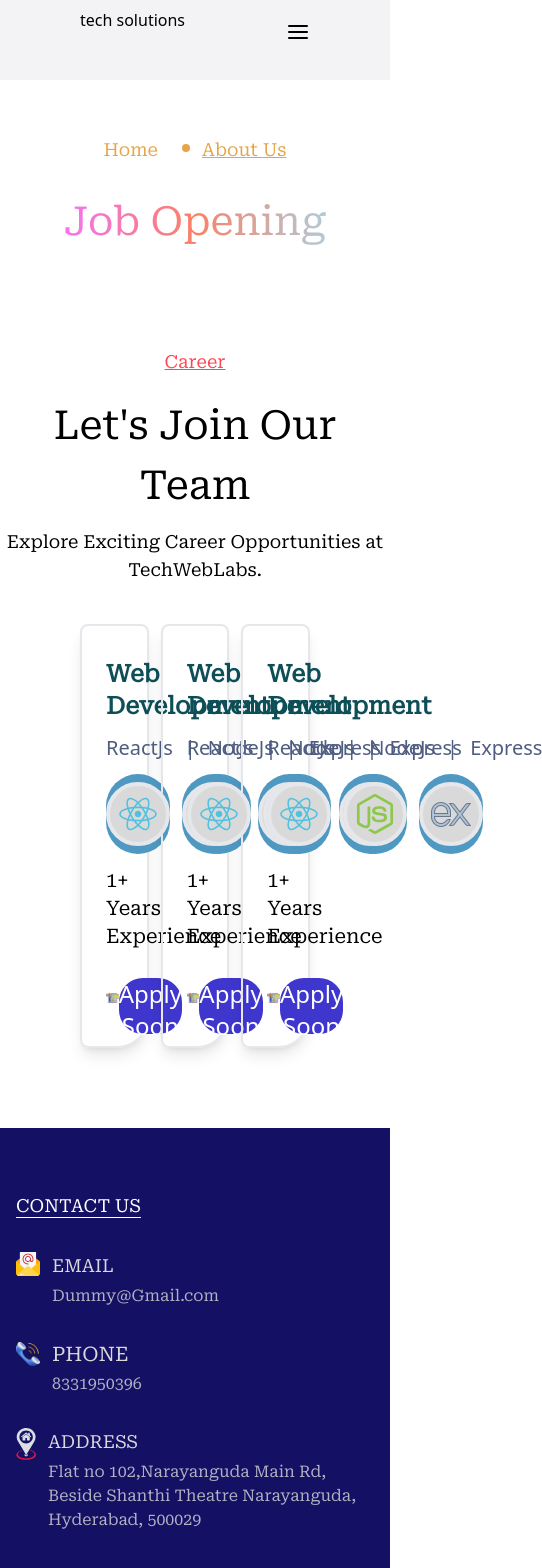
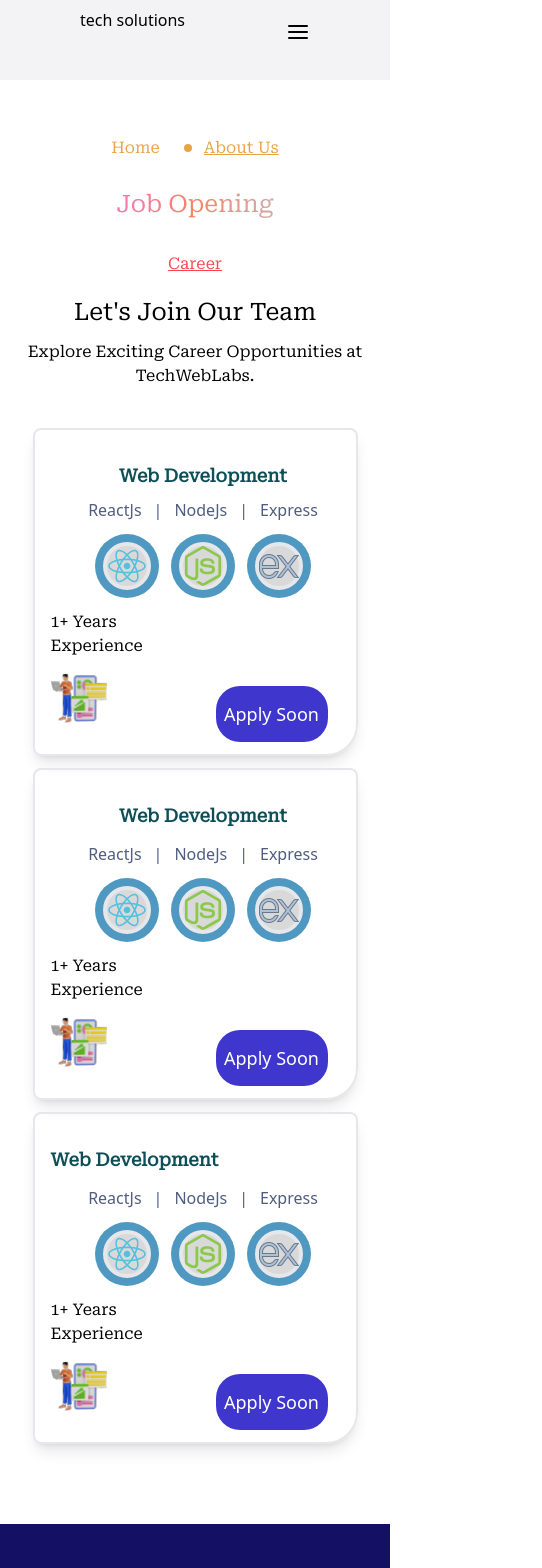
Before and after one commit to Taterao3133/Ourwebsite, a React (Create React App) app in the folder Client/: page /career in a window 390 px wide. Shown: the top 1568 px of the page, 542 px wide, since content can reach past the window. Built offline with nearby package versions, Linux system fonts and the light colour scheme.

Commit message:
mobile responces

```diff
--- a/Client/src/components/Header/Header.jsx
+++ b/Client/src/components/Header/Header.jsx
@@ -69,7 +69,7 @@ function Header() {
           <div className="lg:hidden bg-[#fffefe] fixed top-16 border-[1px] right-0 h-full w-3/4 z-50 flex flex-col items-end transition-transform duration-300">
             <Link to='/' onClick={toggleMenu} className={`${location.pathname === '/' ? 'bg-[#cef1ea]' : ''} text-lg font-medium font-raleway hover:text-white hover:bg-[#cef1ea] p-2 mt-2 rounded-lg w-full text-center`}>Home</Link>
             <Link to='/service' onClick={toggleMenu} className={`${location.pathname === '/service' ? 'bg-[#cef1ea]' : ''} text-lg font-medium font-raleway hover:text-white hover:bg-[#cef1ea] p-2 rounded-lg w-full text-center`}>Services</Link>
-            <Link to='/courses' onClick={toggleMenu} className={`${location.pathname === '/courses' ? 'bg-[#cef1ea]' : ''} text-lg font-medium font-raleway hover:text-white hover:bg-[#cef1ea] p-2 rounded-lg w-full text-center`}>Courses</Link>
+            <Link to='/career' onClick={toggleMenu} className={`${location.pathname === '/career' ? 'bg-[#cef1ea]' : ''} text-lg font-medium font-raleway hover:text-white hover:bg-[#cef1ea] p-2 rounded-lg w-full text-center`}>Career</Link>
             <Link to='/about' onClick={toggleMenu} className={`${location.pathname === '/about' ? 'bg-[#cef1ea]' : ''} text-lg font-medium font-raleway hover:text-white hover:bg-[#cef1ea] p-2 rounded-lg w-full text-center`}>About Us</Link>
             <Link to='/contact' onClick={toggleMenu} className={`${location.pathname === '/contact' ? 'bg-[#cef1ea] text-white' : ''} text-lg font-medium font-raleway hover:text-white hover:bg-[#cef1ea] p-2 rounded-lg w-full text-center`}>Contact Us</Link>
         </div>
--- a/Client/src/pages/Career.jsx
+++ b/Client/src/pages/Career.jsx
@@ -19,111 +19,111 @@ function Career() {
     <div className='career'>
         <div className="w-full h-auto bg-[#fff]">
             <div className="txt flex  pt-14 justify-center items-center space-x-5 text-center">
-                <h2 className='text-[#E7A548] text-lg font-roboto-serif font-medium'><Link to='/'> Home</Link>  </h2>
+                <h2 className='text-[#E7A548] text-lg max-sm:text-base font-roboto-serif font-medium'><Link to='/'> Home</Link>  </h2>
                 <div className="flex">
                 <GoDotFill className="text-[#E7A548] mt-1" />
-                <h4 className='text-[#E7A548] underline text-lg ml-2 font-roboto-serif font-medium'>About Us</h4>
+                <h4 className='text-[#E7A548] underline text-lg max-sm:text-base ml-2 font-roboto-serif font-medium'>About Us</h4>
                 </div>
             </div>
             <div className="bx justify-center items-center w-72  h-auto mx-auto mt-7">
-              <h1 className='text-[40px] font-roboto-serif font-medium  text-center bg-clip-text text-transparent w-72  bg-gradient-to-r from-[#F471FF] via-[#FA8166] to-[#AAD2E2]'>Job Opening</h1>
+              <h1 className='text-[40px]  max-sm:text-2xl font-roboto-serif font-medium  text-center bg-clip-text text-transparent w-72  bg-gradient-to-r from-[#F471FF] via-[#FA8166] to-[#AAD2E2]'>Job Opening</h1>
 
             </div>
-            <div className="txt-2 text-center">
-                <p className=' text-lg font-roboto-serif font-medium underline text-[#FD4755] mt-24 '>Career</p>
-                <h1 className='text-[40px] font-roboto-serif font-medium mt-5'>Let's Join Our Team</h1>
-                <h3 className='text-lg font-roboto-serif font-medium mt-3'>Explore Exciting Career Opportunities at TechWebLabs.</h3>
+            <div className="txt-2 text-center max-sm:mx-4">
+                <p className=' text-lg max-sm:text-base font-roboto-serif font-medium underline text-[#FD4755]  max-sm:mt-8 lg:mt-24 '>Career</p>
+                <h1 className='text-[40px] max-sm:text-2xl font-roboto-serif font-medium mt-5'>Let's Join Our Team</h1>
+                <h3 className='text-lg max-sm:text-base font-roboto-serif font-medium mt-3'>Explore Exciting Career Opportunities at TechWebLabs.</h3>
             </div>
             {/* career boxes */}
-            <div className="bxs grid grid-cols-3 mx-20 mt-10 gap-3 mb-20">
-               <div className="b-c border-2 w-full h-auto pl-6 rounded-br-[32px] rounded-lg shadow-lg">
-               <h3 className="text-[#0D4E57] pt-8 font-roboto-serif text-2xl font-semibold">Web Development</h3>
-                    <div className="flex text-xl text-[#4F5D81] mt-3 space-x-3">
+            <div className="bxs grid lg:grid-cols-3 lg:mx-20  max-sm:space-y-3  mt-10 lg:gap-3 mb-20">
+               <div className="b-c border-2 w-full max-sm:w-5/6 max-sm:mx-auto  max-sm:pl-4 h-auto pl-6 rounded-br-[32px] rounded-lg shadow-lg">
+               <h3 className="text-[#0D4E57] max-sm:text-center max-sm:mx-auto pt-8 font-roboto-serif max-sm:text-lg text-2xl font-semibold">Web Development</h3>
+                    <div className="flex text-xl max-sm:text-base max-sm:justify-center max-sm:items-center text-[#4F5D81] max-sm:mt-2 mt-3 space-x-3">
                         <p>ReactJs</p> <p>|</p>
                         <p>NodeJs</p> <p>|</p>
                         <p>Express</p>
                     </div>
-                    <div className="icns space-x-3 flex mt-3">
-                        <div className="otr w-20 h-20 bg-[#4F98C1] rounded-full flex items-center justify-center">
-                            <div className="mdl w-16 h-16 bg-[#D9D9D9] border-4  rounded-full flex items-center justify-center backdrop-blur-xl shadow-[0_1px_3px_rgba(217, 217, 217, 1)]">
+                    <div className="icns space-x-3 max-sm:justify-center max-sm:items-center flex  mt-3">
+                        <div className="otr max-sm:w-16 max-sm:h-16 w-20 h-20 bg-[#4F98C1] rounded-full flex items-center justify-center">
+                            <div className="mdl max-sm:w-12 max-sm:h-12 w-16 h-16 bg-[#D9D9D9] border-4  rounded-full flex items-center justify-center backdrop-blur-xl shadow-[0_1px_3px_rgba(217, 217, 217, 1)]">
                                 <img src={reacticon} alt="" className="relative" />
                             </div>
                         </div>
-                        <div className="otr w-20 h-20 bg-[#4F98C1] rounded-full flex items-center justify-center">
-                            <div className="mdl w-16 h-16 bg-[#D9D9D9] border-4  rounded-full flex items-center justify-center backdrop-blur-xl shadow-[0_1px_3px_rgba(217, 217, 217, 1)]">
+                        <div className="otr max-sm:w-16 max-sm:h-16 w-20 h-20 bg-[#4F98C1] rounded-full flex items-center justify-center">
+                            <div className="mdl max-sm:w-12 max-sm:h-12 w-16 h-16 bg-[#D9D9D9] border-4  rounded-full flex items-center justify-center backdrop-blur-xl shadow-[0_1px_3px_rgba(217, 217, 217, 1)]">
                                 <img src={nodejsicon} alt="" className="relative" />
                             </div>
                         </div>
-                        <div className="otr w-20 h-20 bg-[#4F98C1] rounded-full flex items-center justify-center">
-                            <div className="mdl w-16 h-16 bg-[#D9D9D9] border-4  rounded-full flex items-center justify-center backdrop-blur-xl shadow-[0_1px_3px_rgba(217, 217, 217, 1)]">
+                        <div className="otr max-sm:w-16 max-sm:h-16 w-20 h-20 bg-[#4F98C1] rounded-full flex items-center justify-center">
+                            <div className="mdl   max-sm:w-12 max-sm:h-12 w-16 h-16 bg-[#D9D9D9] border-4  rounded-full flex items-center justify-center backdrop-blur-xl shadow-[0_1px_3px_rgba(217, 217, 217, 1)]">
                                 <img src={expressicon} alt="" className="relative" />
                             </div>
                         </div>
                     </div>
-                    <h2 className='font-roboto-serif font-normal text-xl mt-3'>1+ Years <br />Experience</h2>
+                    <h2 className='font-roboto-serif font-normal max-sm:text-base text-xl mt-3'>1+ Years <br />Experience</h2>
                     <div className="flex mt-3 justify-between pr-7 mb-3">
-                      <img src={careericon} alt="" />
-                      <button className='bg-[#3F36CD] w-44 h-14 text-2xl text-white rounded-3xl mt-4'>Apply Soon </button>
+                      <img src={careericon} alt="" className='m max-sm:w-14 max-sm:h-14' />
+                      <button className='bg-[#3F36CD]  max-sm:w-28 max-sm:text-lg w-44 h-14 text-2xl text-white rounded-3xl mt-4'>Apply Soon </button>
                     </div>
                </div>
-               <div className="b-c border-2 w-full h-auto pl-6 rounded-br-[32px] rounded-lg shadow-lg">
-               <h3 className="text-[#0D4E57] pt-8 font-roboto-serif text-2xl font-semibold">Web Development</h3>
-                    <div className="flex text-xl text-[#4F5D81] mt-3 space-x-3">
+               <div className="b-c border-2 w-full  max-sm:w-5/6 h-auto max-sm:pl-4 pl-6 max-sm:mx-auto rounded-br-[32px] rounded-lg shadow-lg">
+               <h3 className="text-[#0D4E57] pt-8 font-roboto-serif max-sm:text-center  max-sm:text-lg text-2xl font-semibold">Web Development</h3>
+                    <div className="flex text-xl max-sm:text-base max-sm:justify-center max-sm:items-center text-[#4F5D81] mt-3 space-x-3">
                         <p>ReactJs</p> <p>|</p>
                         <p>NodeJs</p> <p>|</p>
                         <p>Express</p>
                     </div>
-                    <div className="icns space-x-3 flex mt-3">
-                        <div className="otr w-20 h-20 bg-[#4F98C1] rounded-full flex items-center justify-center">
-                            <div className="mdl w-16 h-16 bg-[#D9D9D9] border-4  rounded-full flex items-center justify-center backdrop-blur-xl shadow-[0_1px_3px_rgba(217, 217, 217, 1)]">
+                    <div className="icns space-x-3 max-sm:justify-center max-sm:items-center flex mt-3">
+                        <div className="otr max-sm:w-16 max-sm:h-16 w-20 h-20 bg-[#4F98C1] rounded-full flex items-center justify-center">
+                            <div className="mdl  max-sm:w-12 max-sm:h-12 w-16 h-16 bg-[#D9D9D9] border-4  rounded-full flex items-center justify-center backdrop-blur-xl shadow-[0_1px_3px_rgba(217, 217, 217, 1)]">
                                 <img src={reacticon} alt="" className="relative" />
                             </div>
                         </div>
-                        <div className="otr w-20 h-20 bg-[#4F98C1] rounded-full flex items-center justify-center">
-                            <div className="mdl w-16 h-16 bg-[#D9D9D9] border-4  rounded-full flex items-center justify-center backdrop-blur-xl shadow-[0_1px_3px_rgba(217, 217, 217, 1)]">
+                        <div className="otr max-sm:w-16 max-sm:h-16 w-20 h-20 bg-[#4F98C1] rounded-full flex items-center justify-center">
+                            <div className="mdl  max-sm:w-12 max-sm:h-12 w-16 h-16 bg-[#D9D9D9] border-4  rounded-full flex items-center justify-center backdrop-blur-xl shadow-[0_1px_3px_rgba(217, 217, 217, 1)]">
                                 <img src={nodejsicon} alt="" className="relative" />
                             </div>
                         </div>
-                        <div className="otr w-20 h-20 bg-[#4F98C1] rounded-full flex items-center justify-center">
-                            <div className="mdl w-16 h-16 bg-[#D9D9D9] border-4  rounded-full flex items-center justify-center backdrop-blur-xl shadow-[0_1px_3px_rgba(217, 217, 217, 1)]">
+                        <div className="otr max-sm:w-16 max-sm:h-16 w-20 h-20 bg-[#4F98C1] rounded-full flex items-center justify-center">
+                            <div className="mdl  max-sm:w-12 max-sm:h-12 w-16 h-16 bg-[#D9D9D9] border-4  rounded-full flex items-center justify-center backdrop-blur-xl shadow-[0_1px_3px_rgba(217, 217, 217, 1)]">
                                 <img src={expressicon} alt="" className="relative" />
                             </div>
                         </div>
                     </div>
-                    <h2 className='font-roboto-serif font-normal text-xl mt-3'>1+ Years <br />Experience</h2>
+                    <h2 className='font-roboto-serif font-normal max-sm:text-base text-xl mt-3'>1+ Years <br />Experience</h2>
                     <div className="flex mt-3 justify-between pr-7 mb-3">
-                      <img src={careericon} alt="" />
-                      <button className='bg-[#3F36CD] w-44 h-14 text-2xl text-white rounded-3xl mt-4'>Apply Soon </button>
+                      <img src={careericon} alt="" className='m max-sm:w-14 max-sm:h-14' />
+                      <button className='bg-[#3F36CD] max-sm:w-28 max-sm:text-lg w-44 h-14 text-2xl text-white rounded-3xl mt-4'>Apply Soon </button>
                     </div>
                </div>
-               <div className="b-c border-2 w-full h-auto pl-6 rounded-br-[32px] rounded-lg shadow-lg">
-               <h3 className="text-[#0D4E57] pt-8 font-roboto-serif text-2xl font-semibold">Web Development</h3>
-                    <div className="flex text-xl text-[#4F5D81] mt-3 space-x-3">
+               <div className="b-c border-2  w-full max-sm:mx-auto max-sm:w-5/6 h-auto max-sm:pl-4 pl-6 rounded-br-[32px] rounded-lg shadow-lg">
+               <h3 className="text-[#0D4E57] pt-8 font-roboto-serif  max-sm:text-lg text-2xl font-semibold">Web Development</h3>
+                    <div className="flex text-xl max-sm:text-base max-sm:justify-center max-sm:items-center text-[#4F5D81] mt-3 space-x-3">
                         <p>ReactJs</p> <p>|</p>
                         <p>NodeJs</p> <p>|</p>
                         <p>Express</p>
                     </div>
-                    <div className="icns space-x-3 flex mt-3">
-                        <div className="otr w-20 h-20 bg-[#4F98C1] rounded-full flex items-center justify-center">
-                            <div className="mdl w-16 h-16 bg-[#D9D9D9] border-4  rounded-full flex items-center justify-center backdrop-blur-xl shadow-[0_1px_3px_rgba(217, 217, 217, 1)]">
+                    <div className="icns space-x-3 max-sm:justify-center max-sm:items-center flex mt-3">
+                        <div className="otr max-sm:w-16 max-sm:h-16 w-20 h-20 bg-[#4F98C1] rounded-full flex items-center justify-center">
+                            <div className="mdl  max-sm:w-12 max-sm:h-12 w-16 h-16 bg-[#D9D9D9] border-4  rounded-full flex items-center justify-center backdrop-blur-xl shadow-[0_1px_3px_rgba(217, 217, 217, 1)]">
                                 <img src={reacticon} alt="" className="relative" />
                             </div>
                         </div>
-                        <div className="otr w-20 h-20 bg-[#4F98C1] rounded-full flex items-center justify-center">
-                            <div className="mdl w-16 h-16 bg-[#D9D9D9] border-4  rounded-full flex items-center justify-center backdrop-blur-xl shadow-[0_1px_3px_rgba(217, 217, 217, 1)]">
+                        <div className="otr max-sm:w-16 max-sm:h-16 w-20 h-20 bg-[#4F98C1] rounded-full flex items-center justify-center">
+                            <div className="mdl  max-sm:w-12 max-sm:h-12 w-16 h-16 bg-[#D9D9D9] border-4  rounded-full flex items-center justify-center backdrop-blur-xl shadow-[0_1px_3px_rgba(217, 217, 217, 1)]">
                                 <img src={nodejsicon} alt="" className="relative" />
                             </div>
                         </div>
-                        <div className="otr w-20 h-20 bg-[#4F98C1] rounded-full flex items-center justify-center">
-                            <div className="mdl w-16 h-16 bg-[#D9D9D9] border-4  rounded-full flex items-center justify-center backdrop-blur-xl shadow-[0_1px_3px_rgba(217, 217, 217, 1)]">
+                        <div className="otr max-sm:w-16 max-sm:h-16 w-20 h-20 bg-[#4F98C1] rounded-full flex items-center justify-center">
+                            <div className="mdl  max-sm:w-12 max-sm:h-12 w-16 h-16 bg-[#D9D9D9] border-4  rounded-full flex items-center justify-center backdrop-blur-xl shadow-[0_1px_3px_rgba(217, 217, 217, 1)]">
                                 <img src={expressicon} alt="" className="relative" />
                             </div>
                         </div>
                     </div>
-                    <h2 className='font-roboto-serif font-normal text-xl mt-3'>1+ Years <br />Experience</h2>
+                    <h2 className='font-roboto-serif font-normal text-xl max-sm:text-base mt-3'>1+ Years <br />Experience</h2>
                     <div className="flex mt-3 justify-between pr-7 mb-3">
-                      <img src={careericon} alt="" />
-                      <button className='bg-[#3F36CD] w-44 h-14 text-2xl text-white rounded-3xl mt-4'>Apply Soon </button>
+                      <img src={careericon} alt="" className='m max-sm:w-14 max-sm:h-14' />
+                      <button className='bg-[#3F36CD] max-sm:w-28 max-sm:text-lg w-44 h-14 text-2xl text-white rounded-3xl mt-4'>Apply Soon </button>
                     </div>
                </div>
 
--- a/Client/src/pages/ContactUs.jsx
+++ b/Client/src/pages/ContactUs.jsx
@@ -30,9 +30,9 @@ function ContactUs() {
         </div>
       </div>
 
-      {/* Form Section */}
+
       <div className="dd flex flex-col lg:flex-row gap-y-4 lg:gap-y-0 gap-x-4 mt-5 pb-3">
-        {/* Contact Form */}
+
         <div className="bx w-full lg:w-[624px] h-auto border-2 p-3 rounded-br-[32px] rounded-lg">
           <h2 className="font-roboto font-normal text-2xl md:text-4xl ml-5 text-[#0C3461]">
             Have a Question? Write A Message
@@ -64,7 +64,7 @@ function ContactUs() {
             <img src={Email} alt="" className="h-16 w-16 md:h-[80px] md:w-[80px] mr-4" />
             <div>
               <h2 className="text-2xl md:text-3xl text-[#000000] font-roboto-serif">EMAIL</h2>
-              <p className="mt-1 text-[#302F68] font-roboto text-xl md:text-2xl">Omhoge@Gmail.com</p>
+              <p className="mt-1 text-[#302F68] font-roboto text-xl sm:text-lg md:text-2xl">Omhoge@Gmail.com</p>
             </div>
           </div>
 
```
Also changed, not shown: Client/src/pages/PrivacyPolicy.jsx (+11 -11 lines), Client/src/pages/TermsandConditions.jsx (+12 -12 lines).
